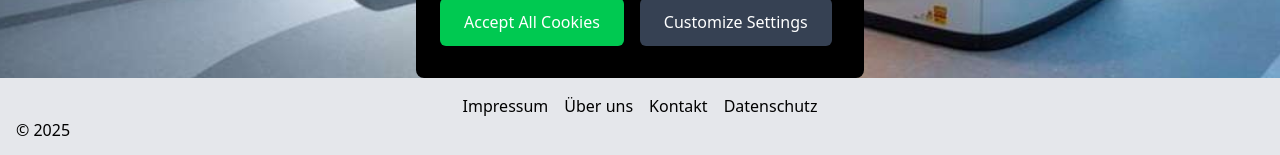
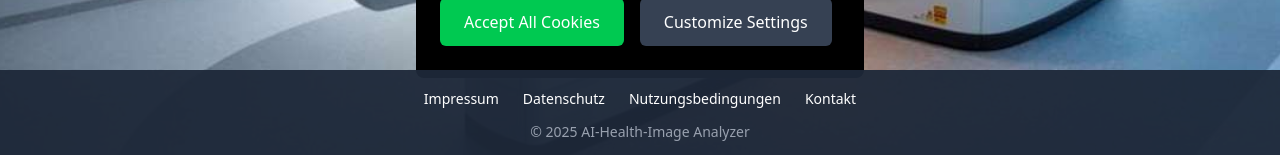
Before and after one commit to AI-Health-Image/AI-Health-Image, a React (Vite) app in the folder frontend/: page / in a window 1280 px wide. Shown: the part 642-797 px from the top of the page. Built offline with nearby package versions, Linux system fonts and the light colour scheme.

Commit message:
applied changes for Aboutpage

```diff
--- a/frontend/src/components/Layout_Coms/Footer.jsx
+++ b/frontend/src/components/Layout_Coms/Footer.jsx
@@ -2,26 +2,48 @@ import { Link } from "react-router-dom";
 
 function Footer() {
   return (
-    <footer className="w-full bg-gray-200 p-4 mt-auto">
-      <div>
-        <ul className="flex justify-center space-x-4">
+    <footer className="w-full bg-gray-800/95 text-white p-4 relative z-20">
+      <div className="max-w-6xl mx-auto">
+        <ul className="flex flex-wrap justify-center gap-4 md:gap-6">
           <li>
-            <Link to="/imprint">Impressum</Link>
+            <Link
+              to="/imprint"
+              className="text-sm hover:text-blue-400 transition-colors"
+            >
+              Impressum
+            </Link>
           </li>
           <li>
-            <Link to="/about">Über uns</Link>
+            <Link
+              to="/privacy"
+              className="text-sm hover:text-blue-400 transition-colors"
+            >
+              Datenschutz
+            </Link>
           </li>
           <li>
-            <Link to="/contact">Kontakt</Link>
+            <Link
+              to="/terms"
+              className="text-sm hover:text-blue-400 transition-colors"
+            >
+              Nutzungsbedingungen
+            </Link>
           </li>
           <li>
-            <Link to="/privacy">Datenschutz</Link>
+            <Link
+              to="/contact"
+              className="text-sm hover:text-blue-400 transition-colors"
+            >
+              Kontakt
+            </Link>
           </li>
         </ul>
+        <p className="text-center mt-3 text-sm text-gray-400">
+          © 2025 AI-Health-Image Analyzer
+        </p>
       </div>
-      <p>© 2025</p>
     </footer>
   );
 }
 
-export default Footer;
+export default Footer; // Standard-Export hinzufügen
--- a/frontend/src/components/Layout_Coms/Header.jsx
+++ b/frontend/src/components/Layout_Coms/Header.jsx
@@ -23,7 +23,7 @@ function Header() {
   };
 
   return (
-    <header className="bg-gray-800 text-white p-4 flex justify-between items-center">
+    <header className="bg-gray-800 text-white p-4 flex justify-between items-center relative z-20">
       <div className="font-bold text-xl drop-shadow-lg">
         AI-Health-Image Analyzer
       </div>
```
